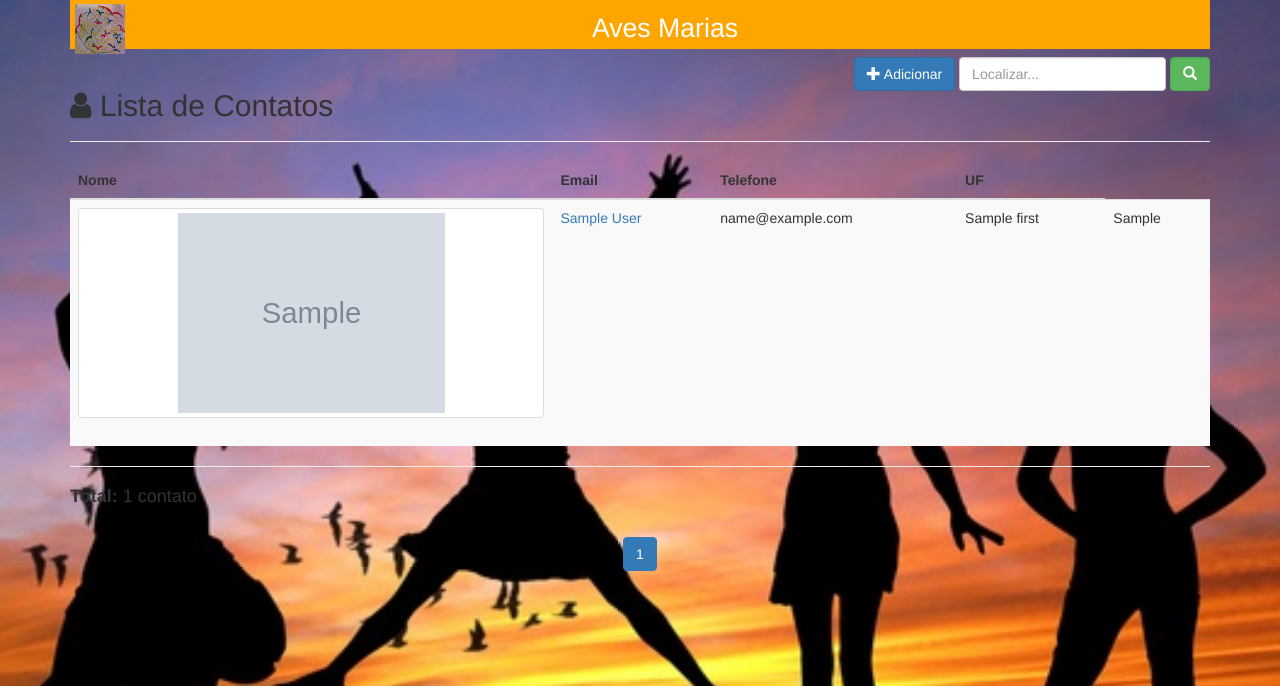
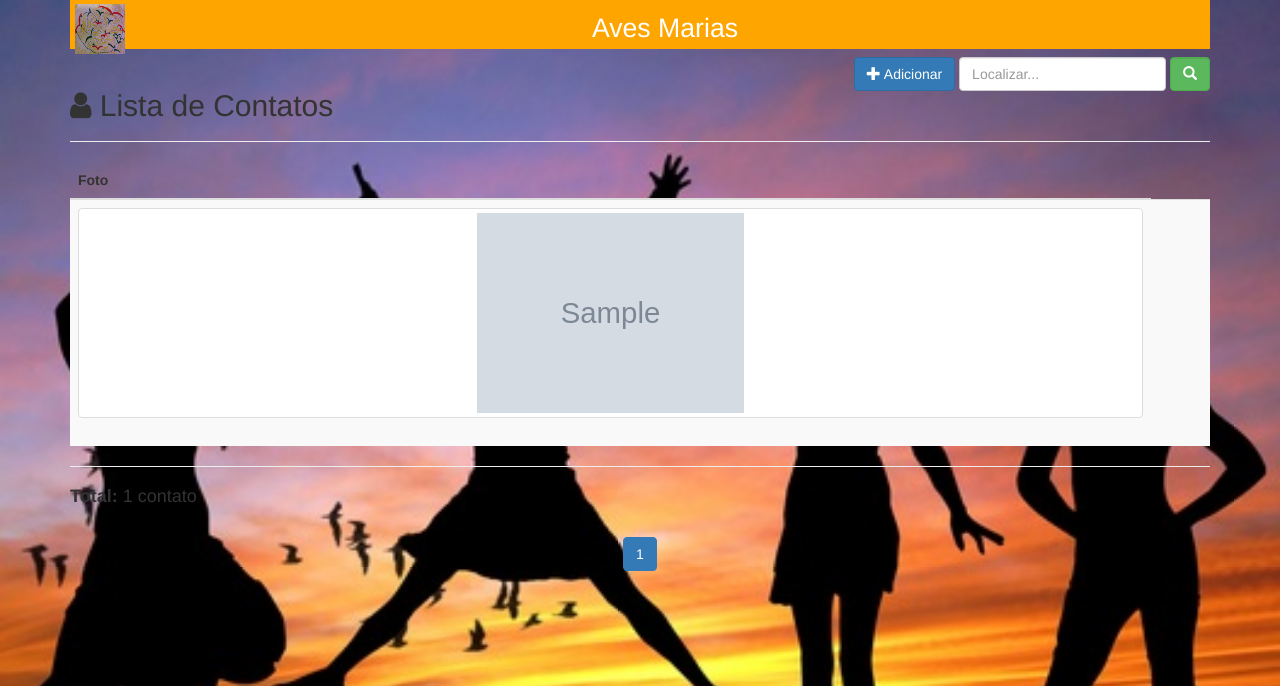
Before and after one commit to rg3915/avesmarias, a Django app: template avesmarias/core/templates/core/person_list.html in a window 1280 px wide. Shown: the part 51-737 px from the top of the page. Run offline with Django 3.2, Linux system fonts and the light colour scheme; the template is opened without the code that fills it: most values are stand-ins (such as "Sample title", 1, 10 or a date in 2020); grey boxes marked "Sample" are stand-in pictures; some libraries are stand-ins or nearby versions.

Commit message:
Refatorando lista

```diff
--- a/avesmarias/core/templates/core/person_list.html
+++ b/avesmarias/core/templates/core/person_list.html
@@ -27,10 +27,7 @@
   <table class="table table-striped">
     <thead>
       <tr>
-        <th>Nome</th>
-        <th>Email</th>
-        <th>Telefone</th>
-        <th>UF</th>
+        <th>Foto</th>
       </tr>
     </thead>
     <tbody>
@@ -38,23 +35,14 @@
       <tr>
         <td>
           {% if person.photo %}
-            <a class="thumbnail" href="#">
+            <a class="thumbnail" href="{{ person.photo.url }}">
               <img class="img-responsive" style="height:200px" src="{{ person.photo.url }}">
             </a>
           {% endif %}
         </td>
-        <td><a href="{{ person.get_absolute_url }}">{{ person.full_name }}</a></td>
-        <td>{{ person.email }}</td>
-        {% if person.phone_set.first %}
-          <td>{{ person.phone_set.first }}
-            {% if person.phone_set.count > 1 %}
-              <a href="{{ person.get_absolute_url }}">+{{ person.phone_set.count|add:"-1" }}</a>
-            {% endif %}
-          </td>
-        {% else %}
-          <td>---</td>
-        {% endif %}
-        <td>{{ person.get_uf_display }}</td>
+        <td>
+
+        </td>
       </tr>
     {% endfor %}
     </tbody>
```
Also changed, not shown: avesmarias/core/visual_recognition2.py (added, +20 -0 lines).
